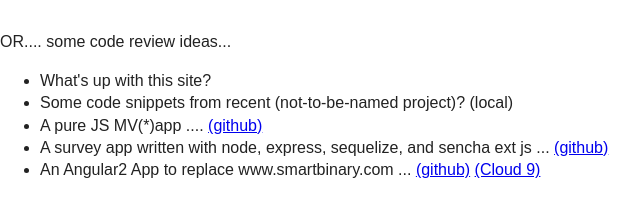
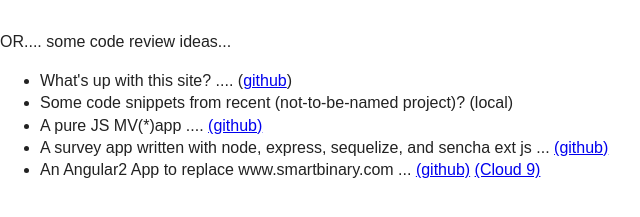
Before and after one commit to toddsmart/codereview, a website: page src/index.html in a window 1280 px wide. Shown: the part 193-410 px from the top of the page, 0-640 px from the left. Drawn offline with nearby package versions, Linux system fonts and the light colour scheme; files that its build step writes are made by us from their sources.

Commit message:
added link to this github app to the home page

```diff
--- a/src/index.html
+++ b/src/index.html
@@ -56,7 +56,7 @@
         <div>OR.... some code review ideas...</div>
         <section>
             <ul>
-                <li>What's up with this site?</li>
+                <li>What's up with this site? .... (<a href="https://github.com/toddsmart/codereview" target="_blank">github</a>)</li>
                 <li>Some code snippets from recent (not-to-be-named project)? (local)</li>
                 <li>A pure JS MV(*)app .... <a href="https://github.com/toddsmart/CatClicker" target="_blank">(github)</a></li>
                 <li>A survey app written with node, express, sequelize, and sencha ext js ... <a href="https://github.com/toddsmart/survey" target="_blank">(github)</a></li>
```
Also changed, not shown: dist/index.html.
